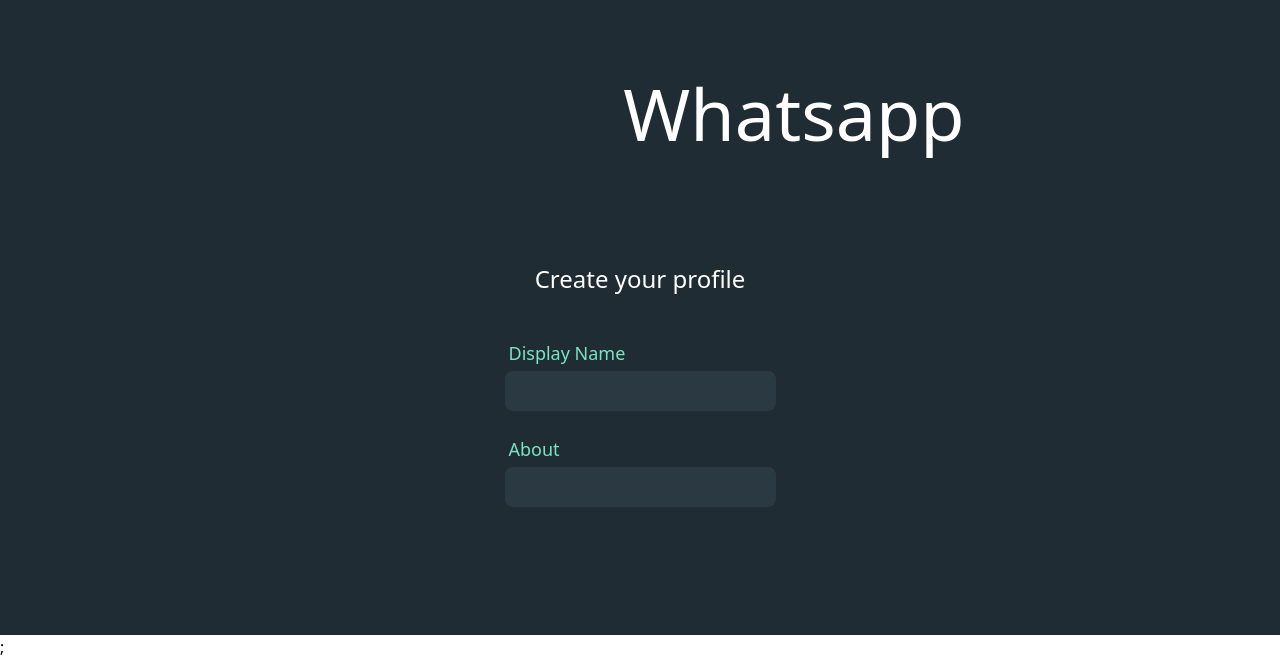
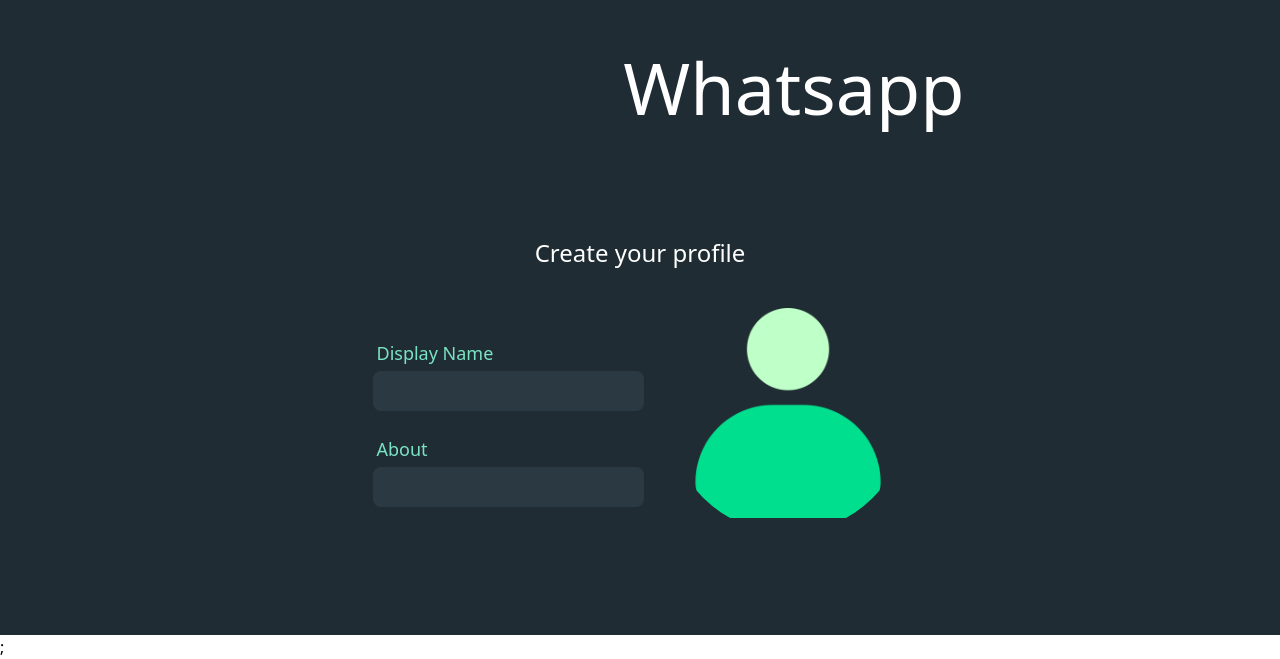
Before and after one commit to Akif90/whatsapp, a Next.js app in the folder client/: page /onboarding in a window 1280 px wide. Shown: the part 165-824 px from the top of the page. Built offline with nearby package versions, Linux system fonts and the light colour scheme.

Commit message:
Added Avatar component

```diff
--- a/client/src/components/common/Avatar.jsx
+++ b/client/src/components/common/Avatar.jsx
@@ -1,7 +1,81 @@
-import React from "react";
+import Image from "next/image";
+import React, {useState} from "react";
+import {FaCamera} from "react-icons/fa";
 
-function Avatar() {
-  return <div>Avatar</div>;
+function Avatar({type, image, setImage}) {
+  const [hover, setHover] = useState(false);
+  const [isContextMenuVisible, setIsContextMenuVisible] = useState(false);
+  const [contextMenuCoordinates, setContextMenuCoordinates] = useState({
+    x: 0,
+    y: 0,
+  });
+  const showContextMenu = (e) => {
+    e.preventDefault();
+    setIsContextMenuVisible(true);
+    setContextMenuCoordinates({x: e.pageX, y: e.pageY});
+  };
+  return (
+    <>
+      <div className="flex items-center justify-center">
+        {type === "sm" && (
+          <div className="relative h-10 w-10">
+            <Image
+              src={image}
+              alt="avatar"
+              width={100}
+              height={100}
+              className="rounded-full"
+            />
+          </div>
+        )}
+        {type === "lg" && (
+          <div className="relative h-14 w-14">
+            <Image
+              src={image}
+              alt="avatar"
+              width={100}
+              height={100}
+              className="rounded-full"
+            />
+          </div>
+        )}
+        {type === "xl" && (
+          <div
+            onMouseEnter={() => setHover(true)}
+            onMouseLeave={() => setHover(false)}
+            className="relative cursor-pointer z-0"
+          >
+            <div
+              className={`bg-photopicker-overlay-background z-10 h-60 w-60 absolute top-0 left-0 flex
+               items-center rounded-full justify-center flex-col text-center gap-2
+               ${hover ? "visible" : "hidden"}
+               `}
+              onClick={(e) => showContextMenu(e)}
+              id="context-opener"
+            >
+              <FaCamera
+                className="text-2xl"
+                id="context-opener"
+                onClick={(e) => showContextMenu(e)}
+              />
+
+              <span id="context-opener" onClick={(e) => showContextMenu(e)}>
+                Change <br /> Profile Photo
+              </span>
+            </div>
+            <div className="relative h-60 w-60">
+              <Image
+                src={image}
+                alt="avatar"
+                fill={true}
+                className="rounded-full"
+              />
+            </div>
+          </div>
+        )}
+      </div>
+    </>
+  );
 }
 
 export default Avatar;
--- a/client/src/pages/onboarding.jsx
+++ b/client/src/pages/onboarding.jsx
@@ -1,3 +1,4 @@
+import Avatar from "@/components/common/Avatar";
 import Input from "@/components/common/Input";
 import {useStateProvider} from "@/context/StateContext";
 import Image from "next/image";
@@ -20,6 +21,9 @@
           <Input name="Display Name" state={name} setState={setName} label />
           <Input name="About" state={about} setState={setAbout} label />
         </div>
+        <div>
+          <Avatar type="xl" image={image} setImage={setImage} />
+        </div>
       </div>
     </div>
   );
```
